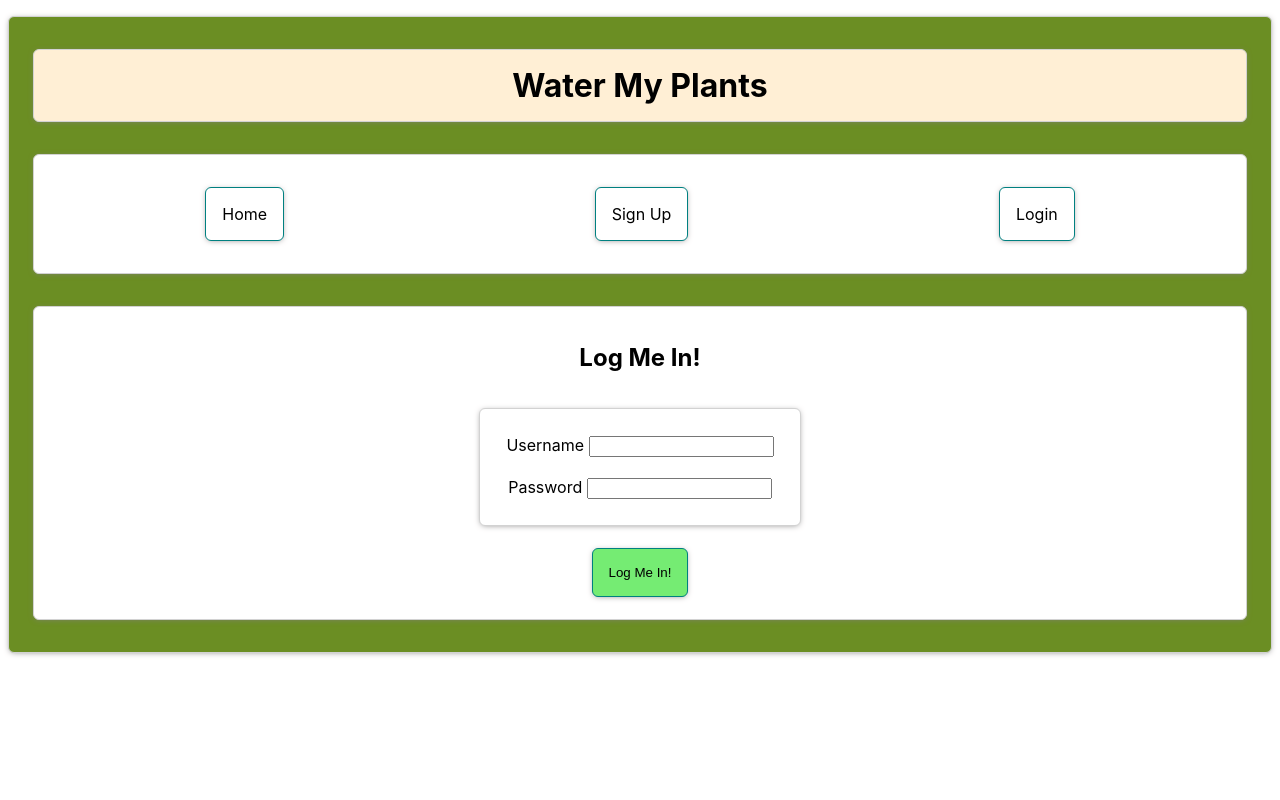
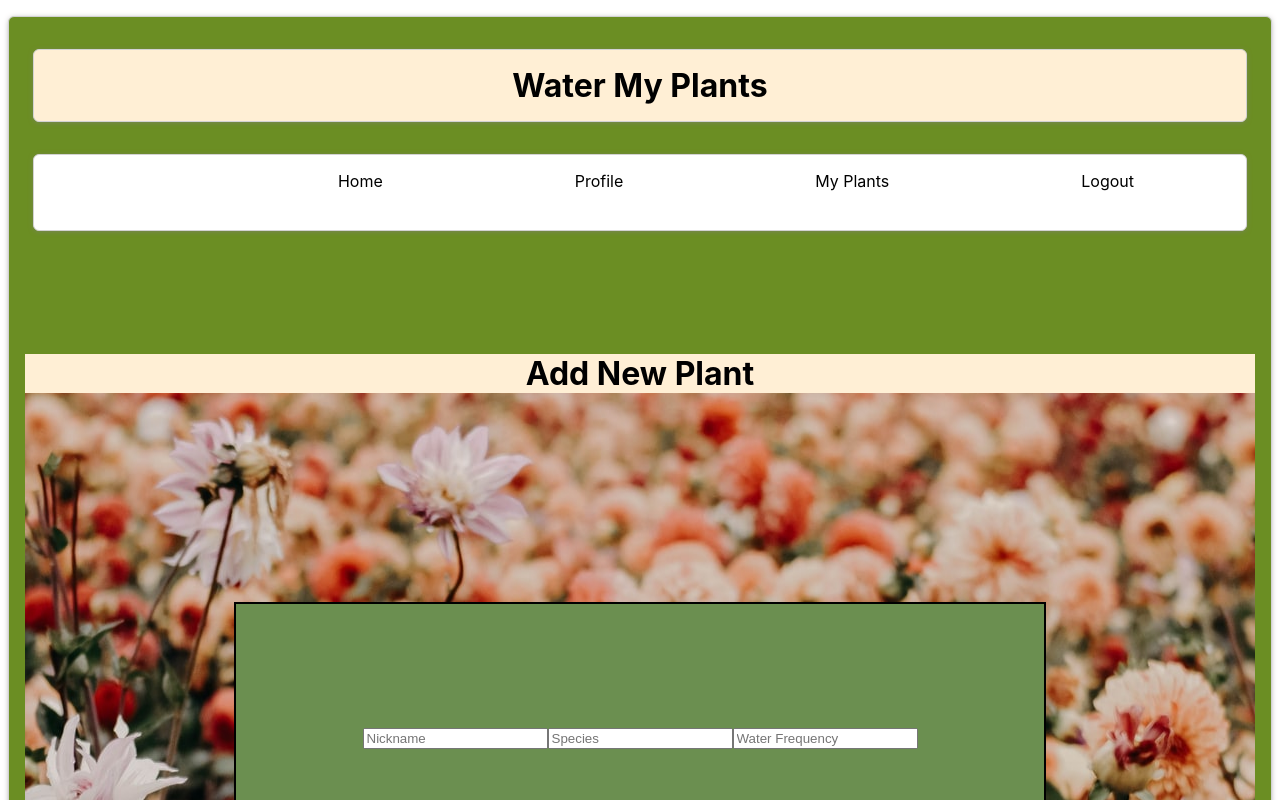
Before and after one commit to ttwebpt92-watermyplants/water-my-plants, a React (Create React App) app in the folder water-my-plants/: page /Login in a window 1280 px wide. Shown: the top 800 px of the page. Built offline with nearby package versions, Linux system fonts and the light colour scheme.

Commit message:
updated addNewPlant with styling

```diff
--- a/water-my-plants/src/App.js
+++ b/water-my-plants/src/App.js
@@ -20,7 +20,7 @@ function App() {
         <MainDiv>
           <HeaderDiv>Water My Plants</HeaderDiv>
 
-          <NavBarDiv>
+          {/* <NavBarDiv>
             <NavButton to='/Homepage'>Home</NavButton>
             <NavButton to='/SignupForm'>Sign Up</NavButton>
             <NavButton to='/Login'>Login</NavButton>
@@ -36,7 +36,11 @@ function App() {
             <Route path='/Login'>
               <Login/>
             </Route>
-          </Switch>
+          </Switch> */}
+
+        <AddNewPlant/>
+        {/* <PlantsList/>
+        <UpdateUser/> */}
 
         </MainDiv>
       )
--- a/water-my-plants/src/Components/AddNewPlant.js
+++ b/water-my-plants/src/Components/AddNewPlant.js
@@ -1,6 +1,8 @@
 import React, { useState } from 'react';
-import { Link } from 'react-router-dom';
+import { Link, NavLink } from 'react-router-dom';
 import axios from 'axios';
+import styled from 'styled-components';
+import img from '../images/flowers.jpeg';
 
 
 function AddNewPlant(props) {
@@ -35,24 +37,55 @@ function AddNewPlant(props) {
 
     return (
         <div>
-            <nav className='nav'>
-                <h1 className='header-logo'>WMP</h1>
-                <Link to={'/'} className='signup'>Home</Link>
-                <Link to={''} className='profile'>Profile</Link>
-                <Link to={''} className='plantsList'>My Plants</Link>
-                <Link to={''} className='logout'>Logout</Link>
-            </nav>
-            <h1 className='h-add-plant'>
+            <NavBarDiv className='nav'>
+                <h1 className='header-logo'></h1>
+                <LinkButton to={'/'} className='signup'>Home</LinkButton>
+                <LinkButton to={''} className='profile'>Profile</LinkButton>
+                <LinkButton to={''} className='plantsList'>My Plants</LinkButton>
+                <LinkButton to={''} className='logout'>Logout</LinkButton>
+            </NavBarDiv>
+            <Box>
+            <Header className='h-add-plant'>
                 Add New Plant
-            </h1>
-            <form onSubmit={handleSubmit}>
+            </Header>
+            <FormDiv onSubmit={handleSubmit}>
                 <input type='text' name='nickName' placeholder='Nickname' value={newPlant.nickName} onChange={handleChange} />
                 <input type='text' name='species' placeholder='Species' value={newPlant.species} onChange={handleChange} />
                 <input type='text' name='waterFrequency' placeholder='Water Frequency' value={newPlant.waterFrequency} onChange={handleChange} />
-            </form>
+            </FormDiv>
             <button type='submit'>Add New Plant</button>
+            </Box>
         </div>
     )
 };
 
+
+///// Styling /////
+const NavBarDiv = styled.div`
+  display: flex;
+  flex-direction: row;
+  justify-content: space-around;
+  border: 1px solid rgb(210, 210, 210);
+  border-radius: 6px;
+  box-shadow: 0px 1px 6px -2px rgb(128, 127, 127);
+  margin: 16px 8px;
+  padding: 16px;
+  background-color: white;
+`
+const LinkButton = styled(NavLink) `
+    text-decoration: none;
+    color:black;
+`
+const Header = styled.h1 `
+    background-color: #FFEFD5;
+`
+const FormDiv = styled.form `
+    background-color: #6B8F50;
+    padding: 10%;
+    border: 2px solid black;
+    margin: 17%;
+`
+const Box = styled.div`
+    background-image: url(${img});
+`
 export default AddNewPlant;
```
Also changed, not shown: water-my-plants/src/images/flowers.jpeg (added).
